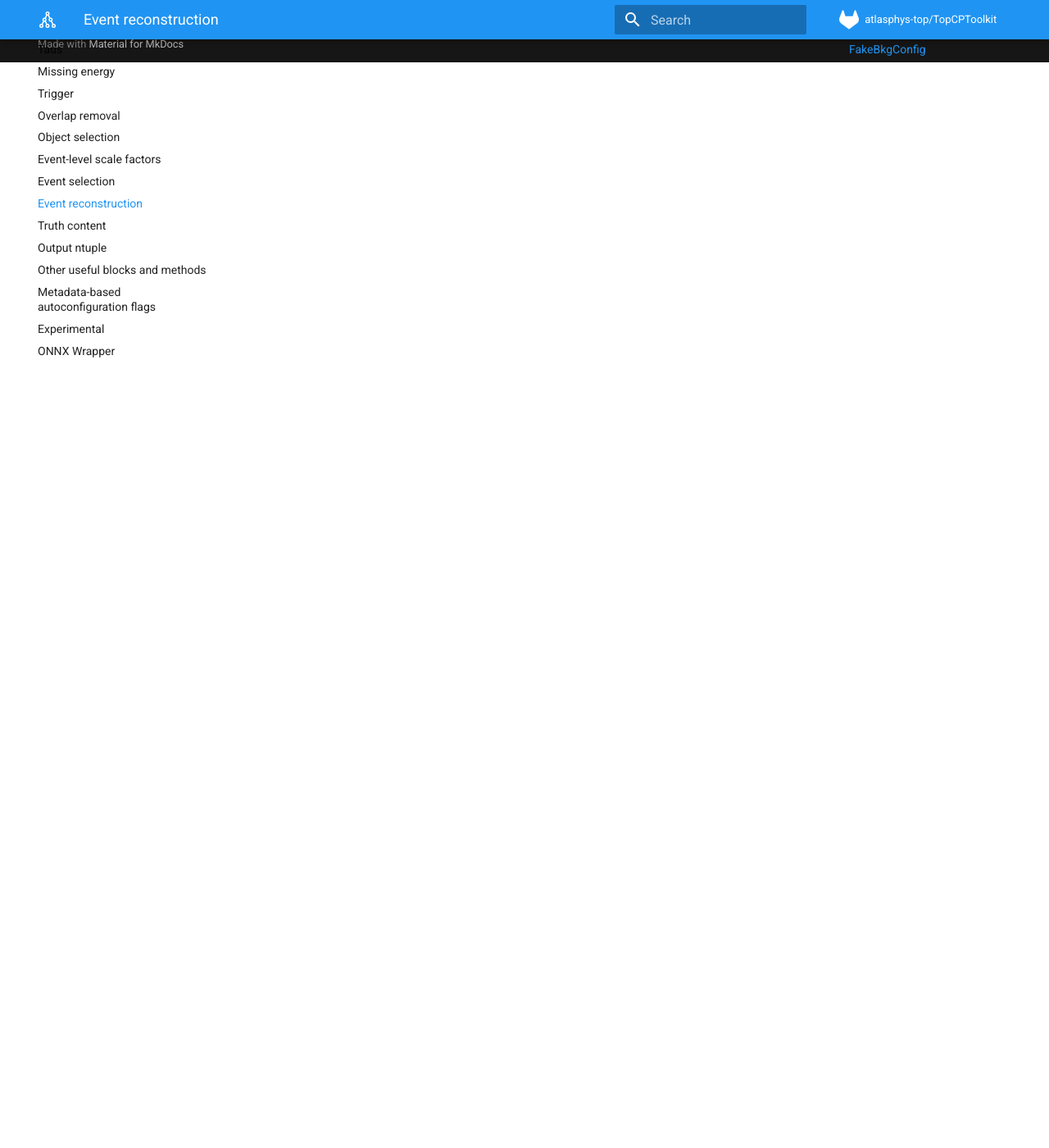
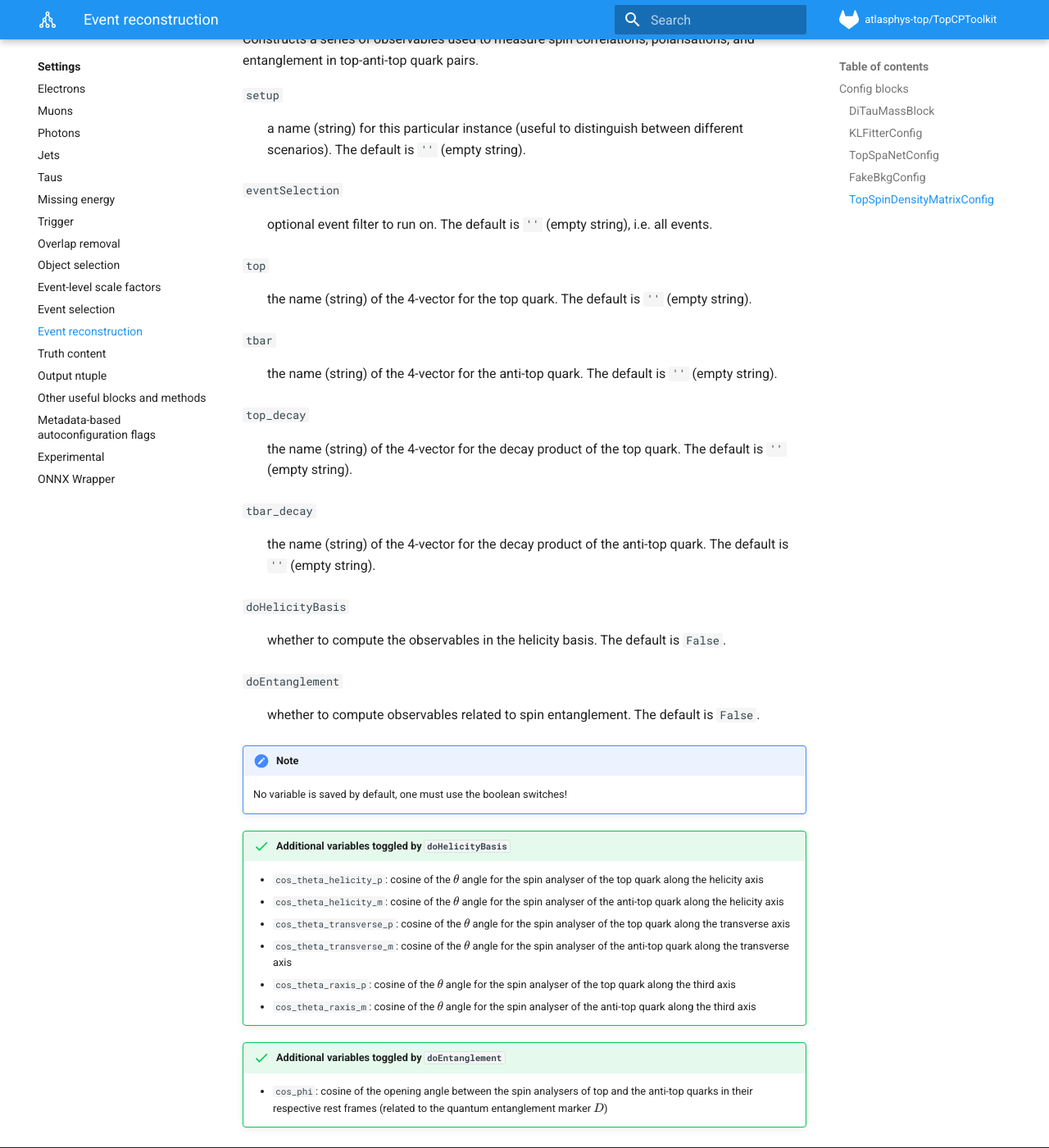
Before and after one commit to SuperNova76/TopCPToolKit, an MkDocs documentation site: the page built from docs/settings/reconstruction.md, in a window 1280 px wide and 1400 px high, scrolled down 8354 px. Shown: the whole window at 82% size. Built offline with MkDocs 1.6.1 and Material for MkDocs 9.7.7, drawn with Linux system fonts in a browser that asks for light colours; formulas are drawn with MathJax 3; some of the changed text lies outside the part shown.

Commit message:
Spin density matrix

```diff
--- a/docs/settings/reconstruction.md
+++ b/docs/settings/reconstruction.md
@@ -232,3 +232,46 @@ Name in YAML: **FakeBkgCalculator**
 
 !!! abstract "Documentation"
     The source code and documentation for FakeBkgTools are available from [athena](https://gitlab.cern.ch/atlas/athena/-/tree/main/PhysicsAnalysis/AnalysisCommon/FakeBkgTools).
+
+### [TopSpinDensityMatrixConfig](https://gitlab.cern.ch/atlasphys-top/reco/TopCPToolkit/-/blob/main/source/TopCPToolkit/python/TopSpinDensityMatrixConfig.py)
+Name in YAML: **SpinMatrix**
+
+Constructs a series of observables used to measure spin correlations, polarisations, and entanglement in top-anti-top quark pairs.
+
+`setup`
+:   a name (string) for this particular instance (useful to distinguish between different scenarios). The default is `''` (empty string).
+
+`eventSelection`
+:   optional event filter to run on. The default is `''` (empty string), i.e. all events.
+
+`top`
+:   the name (string) of the 4-vector for the top quark. The default is `''` (empty string).
+
+`tbar`
+:   the name (string) of the 4-vector for the anti-top quark. The default is `''` (empty string).
+
+`top_decay`
+:   the name (string) of the 4-vector for the decay product of the top quark. The default is `''` (empty string).
+
+`tbar_decay`
+:   the name (string) of the 4-vector for the decay product of the anti-top quark. The default is `''` (empty string).
+
+`doHelicityBasis`
+:   whether to compute the observables in the helicity basis. The default is `False`.
+
+`doEntanglement`
+:   whether to compute observables related to spin entanglement. The default is `False`.
+
+!!! note
+    No variable is saved by default, one must use the boolean switches!
+
+!!! success "Additional variables toggled by `doHelicityBasis`"
+    - `cos_theta_helicity_p`: cosine of the $\theta$ angle for the spin analyser of the top quark along the helicity axis
+    - `cos_theta_helicity_m`: cosine of the $\theta$ angle for the spin analyser of the anti-top quark along the helicity axis
+    - `cos_theta_transverse_p`: cosine of the $\theta$ angle for the spin analyser of the top quark along the transverse axis
+    - `cos_theta_transverse_m`: cosine of the $\theta$ angle for the spin analyser of the anti-top quark along the transverse axis
+    - `cos_theta_raxis_p`: cosine of the $\theta$ angle for the spin analyser of the top quark along the third axis
+    - `cos_theta_raxis_m`: cosine of the $\theta$ angle for the spin analyser of the anti-top quark along the third axis
+
+!!! success "Additional variables toggled by `doEntanglement`"
+    - `cos_phi`: cosine of the opening angle between the spin analysers of top and the anti-top quarks in their respective rest frames (related to the quantum entanglement marker $D$)
--- a/source/TopCPToolkit/TopCPToolkit/selection.xml
+++ b/source/TopCPToolkit/TopCPToolkit/selection.xml
@@ -21,5 +21,7 @@
   <function name="top::preloadComponentFactories" />
   <class name="FakeBkgCalculatorAlg" />
   <class name="VGammaORAlg" />
+  <class name="top::PartonHistoryToSpinInputAlg" />
+  <class name="top::TopSpinDensityMatrixAlg" />
 
 </lcgdict>
--- a/source/TopCPToolkit/python/truthConfig.py
+++ b/source/TopCPToolkit/python/truthConfig.py
@@ -429,8 +429,7 @@ class truthConfig(ConfigBlock):
             alg.topPartonScheme = history
 
             container = "TopPartonHistory" + history
-            config.setSourceName(container, container)
-            config.addOutputContainer(container, container)
+            _ = config.writeName(container)
 
             for branch in truth_branches[history]:
                 config.addOutputVar(container, branch, branch, noSys=True)
```
Also changed, not shown: docs/settings/truth.md (+20 -0 lines), source/TopCPToolkit/python/PartonHistoryToSpinInputConfig.py (added, +27 -0 lines), source/TopCPToolkit/python/TopSpinDensityMatrixConfig.py (added, +44 -0 lines), source/TopCPToolkit/share/configs/exampleTtbarLjets/parton.yaml (+26 -1 lines), 7 other files.
